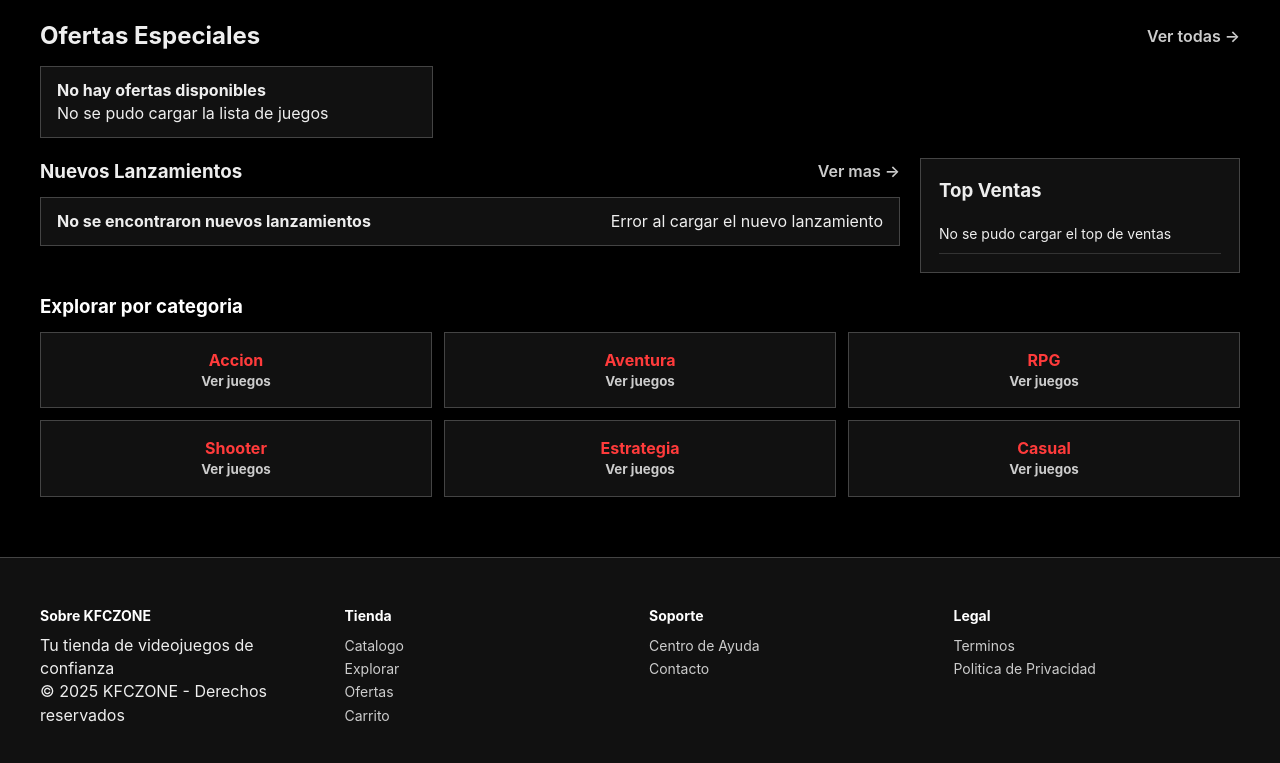
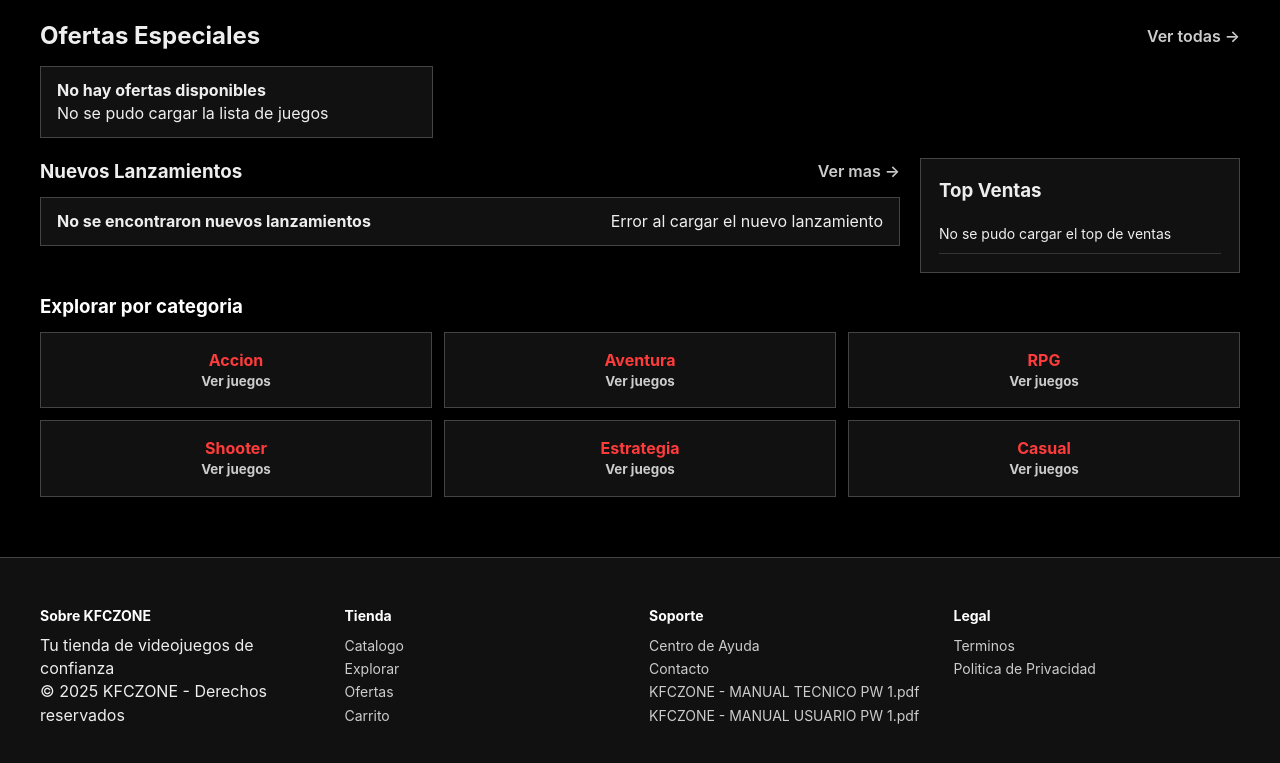
Before and after one commit to lunayamildylanbs-cell/ProyectoFinalPWEB, a plain HTML site: page Archivos HTML/tienda.html in a window 1280 px wide. Shown: the part 425-1188 px from the top of the page. Drawn offline with Linux system fonts and the light colour scheme.

Commit message:
Manuales

```diff
--- a/Archivos HTML/tienda.html
+++ b/Archivos HTML/tienda.html
@@ -131,6 +131,8 @@
       <h4>Soporte</h4>
       <span>Centro de Ayuda</span><br>
       <span>Contacto</span><br>
+      <a href="carrito.html">KFCZONE - MANUAL TECNICO PW 1.pdf</a>
+        <a href="carrito.html">KFCZONE - MANUAL USUARIO PW 1.pdf</a>
     </div>
 
     <!-- columna legal -->
```
